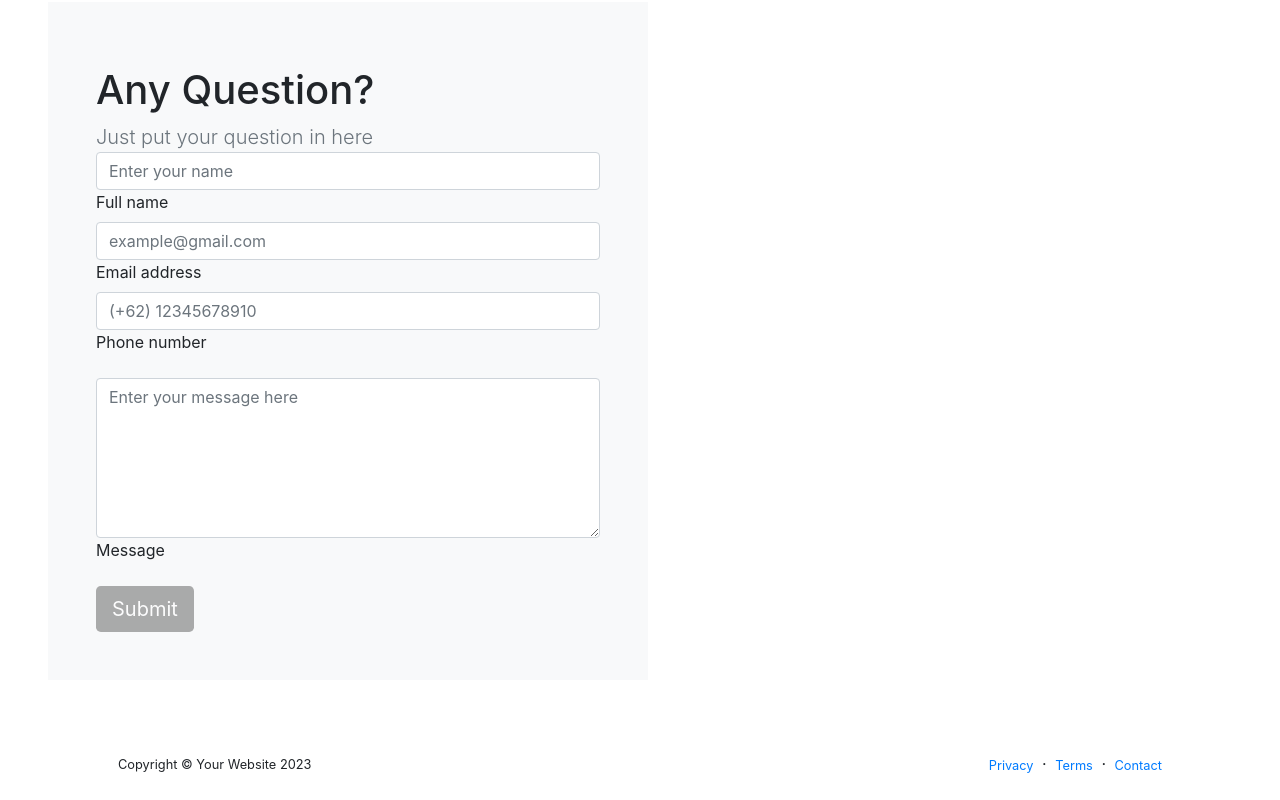
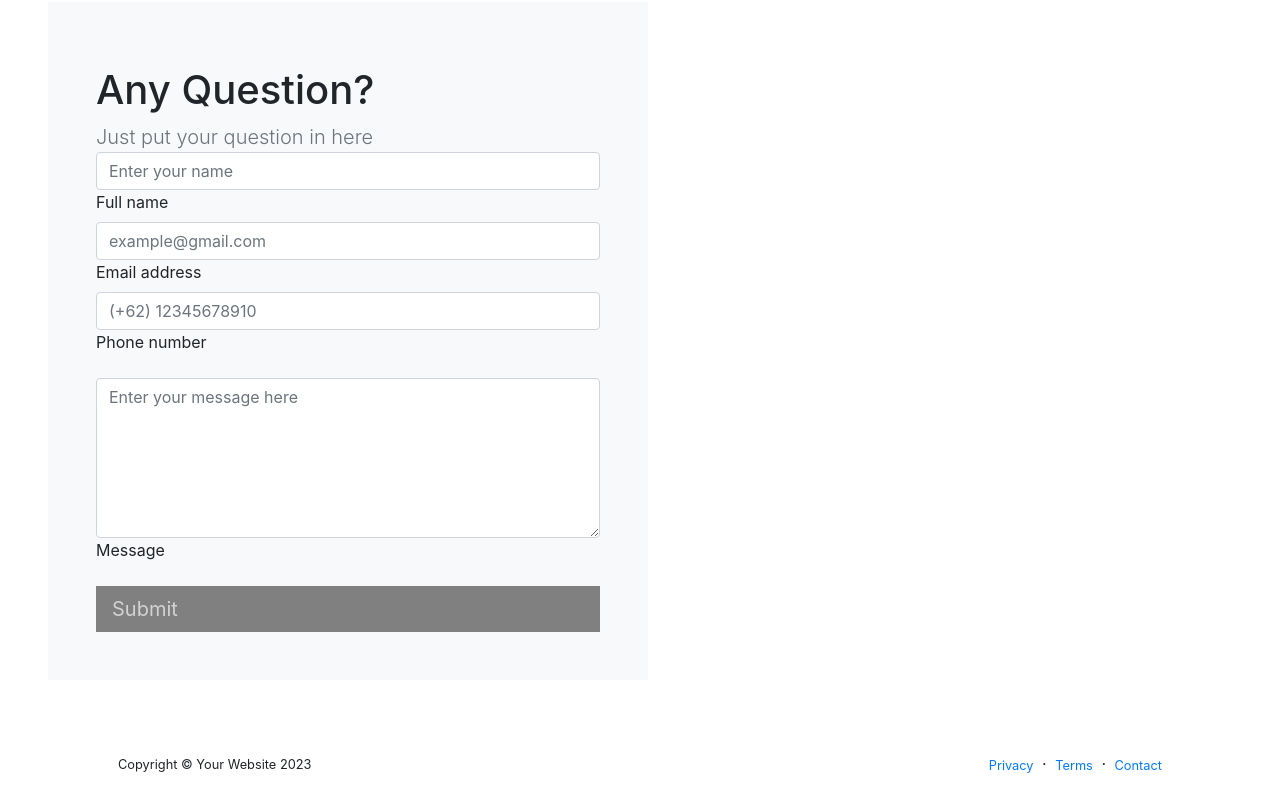
Before and after one commit to ShineQuinnFirdaus/ShineQuinnFirdaus.github.io, a plain HTML site: page index.html in a window 1280 px wide. Shown: the part 4369-5169 px from the top of the page. Drawn offline with nearby package versions, Linux system fonts and the light colour scheme; some icons are missing.

Commit message:
Update style.css

```diff
--- a/style.css
+++ b/style.css
@@ -60,3 +60,8 @@ margin-top: -55px;
     background-color: grey;
     border: grey;
 }
+
+.d-grid{
+    background-color: grey;
+    border: grey;
+}
```
